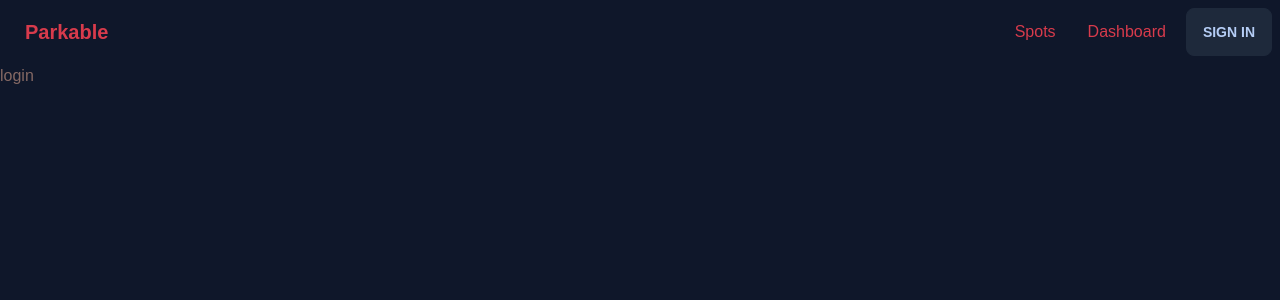
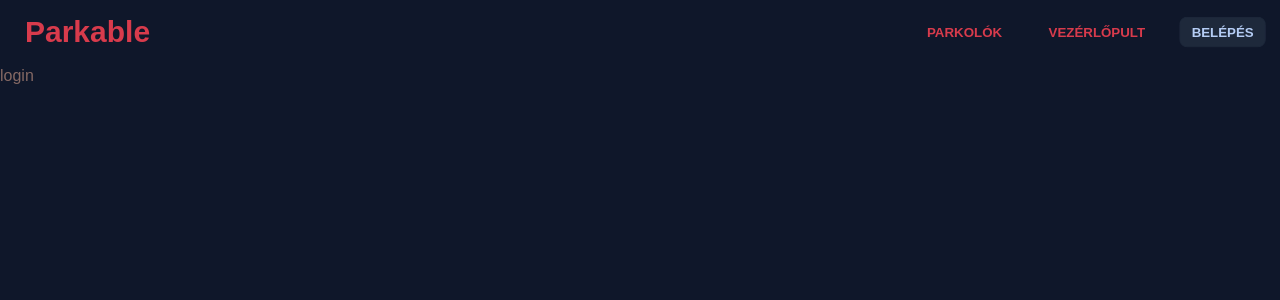
Before and after one commit to 0xSooki/parkable, a Next.js app: page /login in a window 1280 px wide. Shown: the top 300 px of the page. Built offline with nearby package versions, Linux system fonts and the light colour scheme; no server answers.

Commit message:
Update navbar

```diff
--- a/src/components/Navbar.tsx
+++ b/src/components/Navbar.tsx
@@ -22,50 +22,50 @@ const Navbar = () => {
 					<ul tabIndex={0} className="menu menu-compact dropdown-content mt-3 p-2 shadow bg-base-100 rounded-box w-52">
 						<li>
 							<Link href={'/spots'}>
-								<a>Spots</a>
+								<a>Parkolók</a>
 							</Link>
 						</li>
 						<li>
 							<Link href={'/dashboard'}>
-								<a>Dashboard</a>
+								<a>Vezérlőpult</a>
 							</Link>
 						</li>
 					</ul>
 				</div>
 				<Link href="/">
-					<a className="btn btn-ghost normal-case text-xl">Parkable</a>
+					<a className="btn btn-ghost hover:bg-transparent normal-case font-bold text-3xl">Parkable</a>
 				</Link>
 			</div>
 			<div className="navbar-end">
 				<div className="hidden lg:flex">
-					<ul className="menu menu-horizontal px-1">
+					<ul className="flex gap-4 justify-center items-center px-1">
 						<li>
 							<Link href={'/spots'}>
-								<a>Spots</a>
+								<a className="btn btn-ghost btn-sm">Parkolók</a>
 							</Link>
 						</li>
 						<li>
 							<Link href={'/dashboard'}>
-								<a>Dashboard</a>
+								<a className="btn btn-ghost btn-sm">Vezérlőpult</a>
 							</Link>
+						</li>
+						<li>
+							{session ? (
+								<>
+									<button className="btn btn-sm" onClick={() => signOut()}>
+										Kilépés
+									</button>
+								</>
+							) : (
+								<>
+									<button className="btn btn-sm" onClick={() => signIn()}>
+										Belépés
+									</button>
+								</>
+							)}
 						</li>
 					</ul>
 				</div>
-				{session ? (
-					<>
-						<div>
-							<button className="btn" onClick={() => signOut()}>
-								Sign out
-							</button>
-						</div>
-					</>
-				) : (
-					<>
-						<button className="btn" onClick={() => signIn()}>
-							Sign in
-						</button>
-					</>
-				)}
 			</div>
 		</div>
 	)
```
